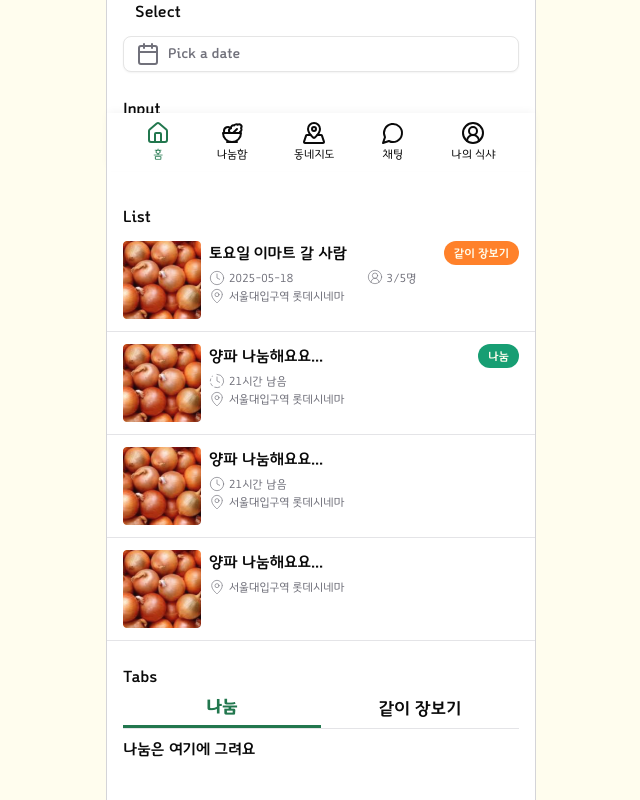
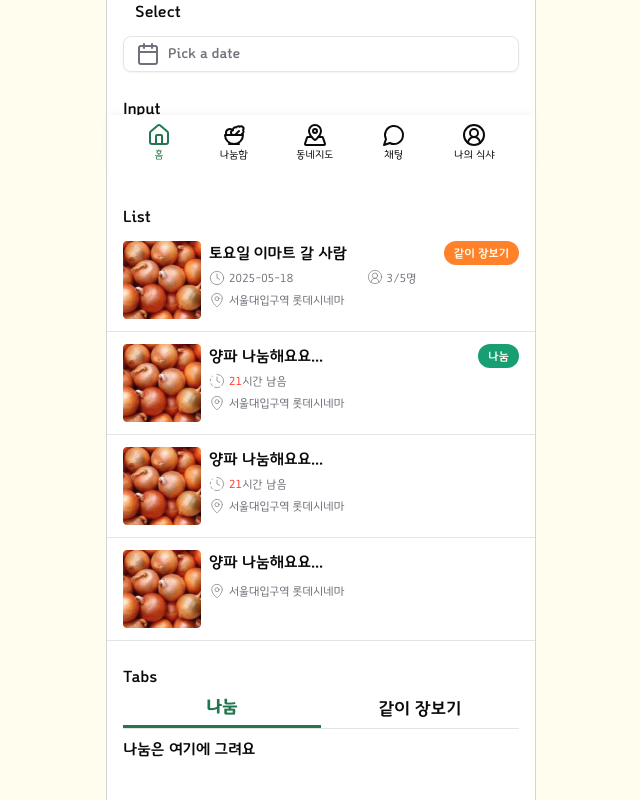
Before and after one commit to FRONT-END-BOOTCAMP-PLUS-4/sik-share, a Next.js app: page / in a window 1280 px wide. Shown: the part 629-1429 px from the top of the page, without its empty margins (319-959 px from the left). Built offline with nearby package versions, Linux system fonts and the light colour scheme.

Commit message:
style: listCard 스타일 수정

```diff
--- a/app/globals.css
+++ b/app/globals.css
@@ -268,9 +268,9 @@ body {
 }
 
 .label {
-  font-size: var(--fs-12);
+  font-size: var(--fs-11);
   font-weight: 300;
-  line-height: var(--space-18);
+  line-height: var(--space-16);
 }
 
 .button-lg {
--- a/app/page.tsx
+++ b/app/page.tsx
@@ -25,7 +25,7 @@ export default function Home() {
       title: "양파 나눔해요요...",
       badgeVariant: "share" as const,
       badgeLabel: "나눔",
-      timeLeft: "21시간 남음",
+      timeLeft: "21",
       location: "서울대입구역 롯데시네마",
     },
 
@@ -33,7 +33,8 @@ export default function Home() {
     {
       thumbnailSrc: "/assets/images/example/thumbnail.png",
       title: "양파 나눔해요요...",
-      timeLeft: "21시간 남음",
+      badgeVariant: "share" as const,
+      timeLeft: "21",
       location: "서울대입구역 롯데시네마",
     },
 
--- a/components/common/ListCard.tsx
+++ b/components/common/ListCard.tsx
@@ -41,28 +41,38 @@ export default function ListCard({
               <Badge variant={badgeVariant}>{badgeLabel}</Badge>
             )}
           </div>
-          <div className="flex flex-col text-zinc-500">
+          <div className="flex flex-col gap-1 text-zinc-500">
             <div className="flex gap-[5px]">
               {timeLeft && (
                 <div className="flex flex-1/2 items-center gap-1">
                   {badgeVariant === "share" ? (
-                    <ClockFading size={16} strokeWidth={1} />
+                    <>
+                      <ClockFading size={16} strokeWidth={1} />
+                      <p className="caption">
+                        <span className="text-[var(--warning)]">
+                          {timeLeft}
+                        </span>
+                        시간 남음
+                      </p>
+                    </>
                   ) : (
-                    <Clock size={16} strokeWidth={1} />
+                    <>
+                      <Clock size={16} strokeWidth={1} />
+                      <p className="caption">{timeLeft}</p>
+                    </>
                   )}
-                  <p className="label">{timeLeft}</p>
                 </div>
               )}
               {currentUser && maxUser && (
                 <div className="flex flex-1/2 gap-1">
                   <CircleUserRound size={16} strokeWidth={1} />
-                  <p className="label">{`${currentUser}/${maxUser}명`}</p>
+                  <p className="caption">{`${currentUser}/${maxUser}명`}</p>
                 </div>
               )}
             </div>
             <div className="flex items-center gap-1">
               <MapPin size={16} strokeWidth={1} />
-              <p className="label">{location}</p>
+              <p className="caption">{location}</p>
             </div>
           </div>
         </div>
```
